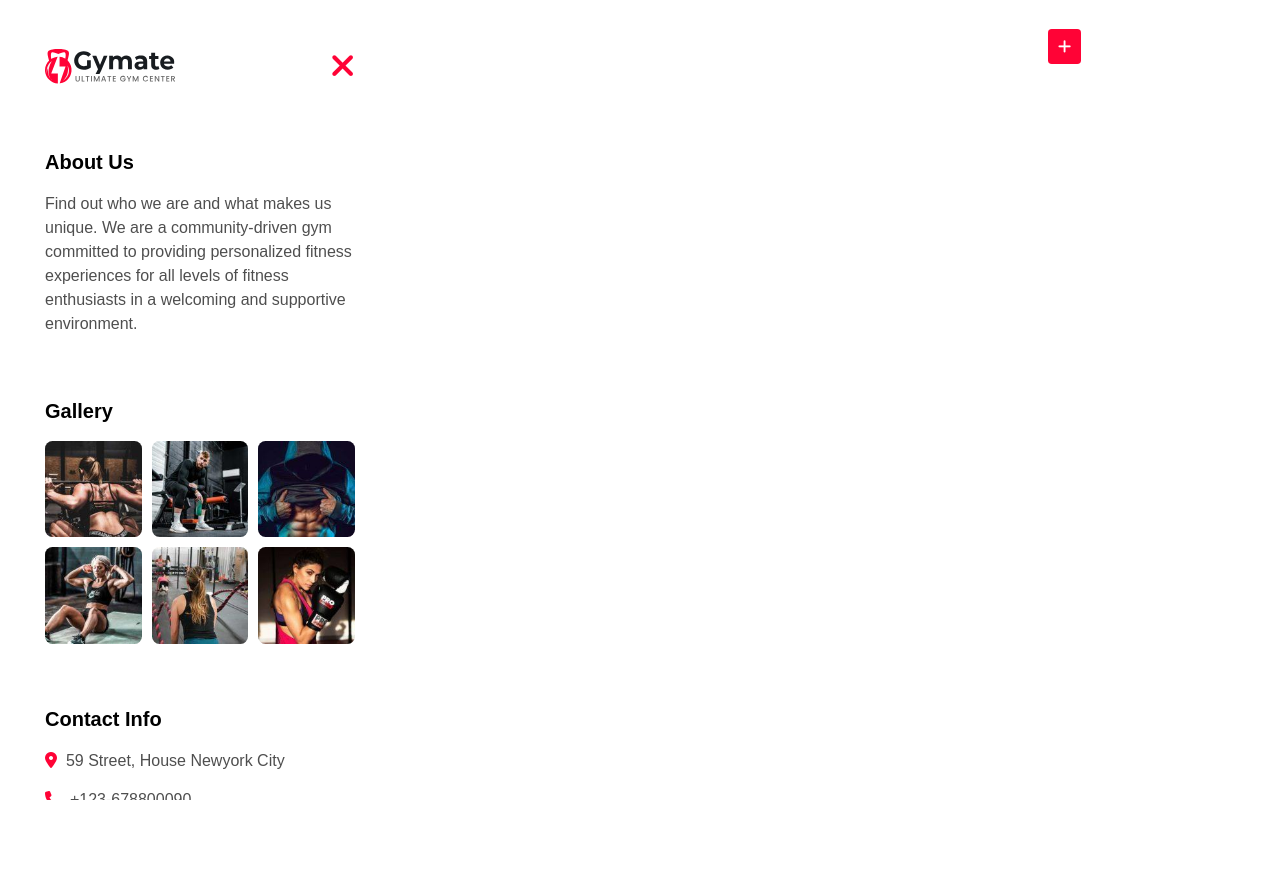
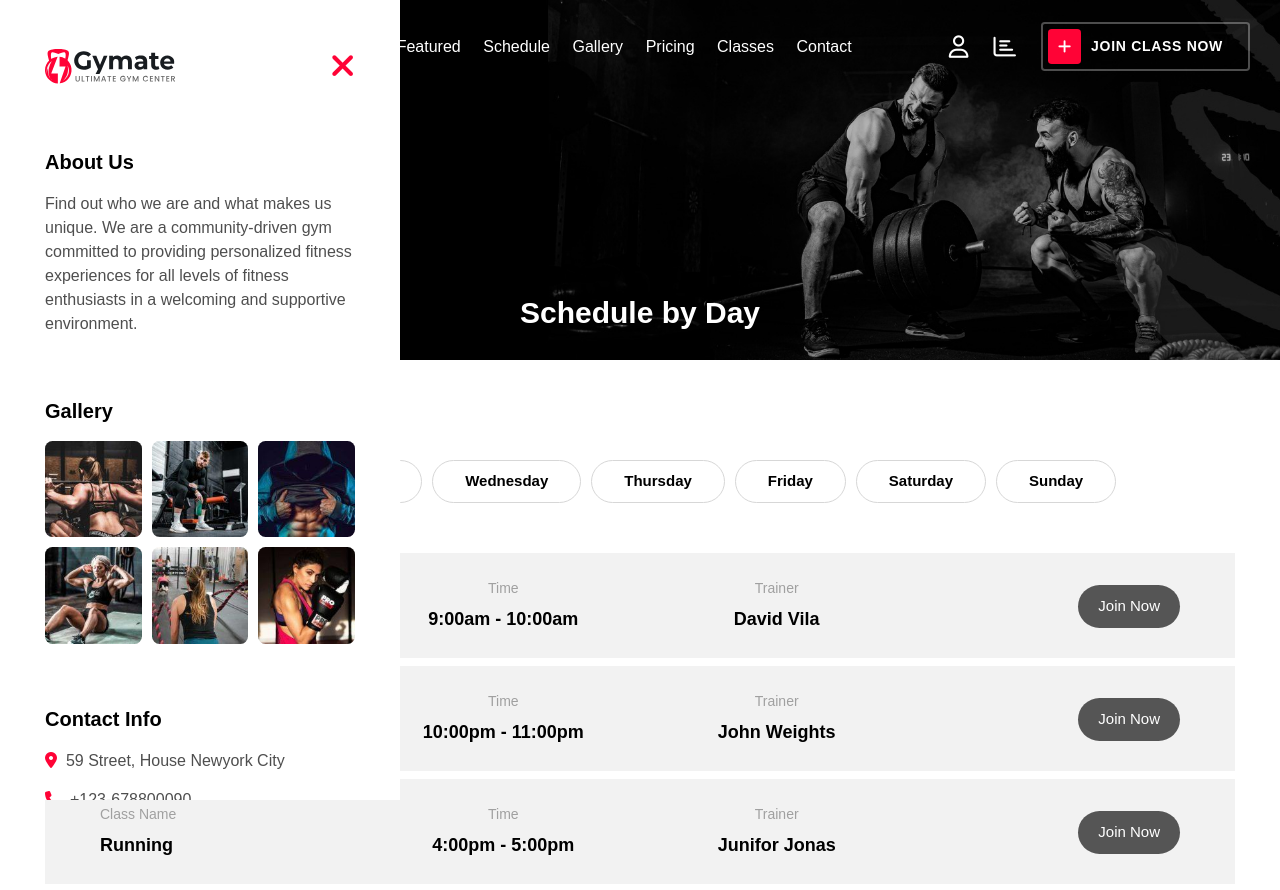
Before and after one commit to sina-olfati/gymate, a React (Create React App) app: page /schedule/monday in a window 1280 px wide. Shown: the top 890 px of the page. Before the commit the page ends 800 px from the top, so only its background shows below. Built offline with nearby package versions, Linux system fonts and the light colour scheme; no server answers.

Commit message:
BogBox: completed | Schedule: completed

```diff
--- a/src/App.js
+++ b/src/App.js
@@ -9,7 +9,14 @@ import { AuthContextProvider } from "./context/AuthContext";
 import Classes from "./Pages/Classes";
 import Price from "./Pages/Price";
 import Blog from "./Pages/Blog";
-import Schedule from "./Pages/Schedule";
+import Schedule from "./Pages/Schedule/Schedule";
+import Monday from "./Pages/Schedule/Monday";
+import Tuesday from "./Pages/Schedule/Tuesday";
+import Wednesday from "./Pages/Schedule/Wednesday";
+import Thursday from "./Pages/Schedule/Thursday";
+import Friday from "./Pages/Schedule/Friday";
+import Saturday from "./Pages/Schedule/Saturday";
+import Sunday from "./Pages/Schedule/Sunday";
 
 function App() {
   return (
@@ -24,7 +31,16 @@ function App() {
           <Route path="/classes" element={<Classes />} />
           <Route path="/pricing" element={<Price />} />
           <Route path="/blog" element={<Blog />} />
-          <Route path="/schedule" element={<Schedule />} />
+
+          <Route path="schedule" element={<Schedule />}>
+            <Route path="monday" element={<Monday />} />
+            <Route path="tuesday" element={<Tuesday />} />
+            <Route path="wednesday" element={<Wednesday />} />
+            <Route path="thursday" element={<Thursday />} />
+            <Route path="friday" element={<Friday />} />
+            <Route path="saturday" element={<Saturday />} />
+            <Route path="sunday" element={<Sunday />} />
+          </Route>
         </Routes>
       </AuthContextProvider>
     </>
--- a/src/Pages/Schedule/Monday.jsx
+++ b/src/Pages/Schedule/Monday.jsx
@@ -85,14 +85,10 @@ function Monday() {
                 David Vila
               </p>
             </li>
-            <li className="py-[25px] px-[55px] bg-[#f2f2f2] w-full  min800:justify-center items-center flex justify-end">
-              <Link
-                onClick={() => window.top(0, 0)}
-                to="/contact"
-                className="text-white text-[15px] font-medium bg-[#555] py-[10px] px-[20px] rounded-[30px] hover:bg-[#ff0336] ease-in duration-200  "
-              >
+            <li className="py-[25px] px-[55px] bg-[#f2f2f2] w-full text-right min800:text-center">
+              <button className="text-white text-[15px] font-medium bg-[#555] py-[10px] px-[20px] rounded-[30px] mt-3 hover:bg-[#ff0336] ease-in duration-200  ">
                 Join Now
-              </Link>
+              </button>
             </li>
           </ul>
           {/* row */}
@@ -120,14 +116,10 @@ function Monday() {
                 John Weights
               </p>
             </li>
-            <li className="py-[25px] px-[55px] bg-[#f2f2f2] w-full min800:justify-center items-center flex justify-end">
-              <Link
-                onClick={() => window.top(0, 0)}
-                to="/contact"
-                className="text-white text-[15px] font-medium bg-[#555] py-[10px] px-[20px] rounded-[30px] mt-3 hover:bg-[#ff0336] ease-in duration-200 "
-              >
+            <li className="py-[25px] px-[55px] bg-[#f2f2f2] w-full text-right min800:text-center">
+              <button className="text-white text-[15px] font-medium bg-[#555] py-[10px] px-[20px] rounded-[30px] mt-3 hover:bg-[#ff0336] ease-in duration-200 ">
                 Join Now
-              </Link>
+              </button>
             </li>
           </ul>
           {/* row */}
@@ -153,14 +145,10 @@ function Monday() {
                 Junifor Jonas
               </p>
             </li>
-            <li className="py-[25px] px-[55px] bg-[#f2f2f2] w-full items-center flex justify-end min800:justify-center">
-              <Link
-                onClick={() => window.top(0, 0)}
-                to="/contact"
-                className="text-white text-[15px] font-medium bg-[#555] py-[10px] px-[20px] rounded-[30px] mt-3 hover:bg-[#ff0336] ease-in duration-200 "
-              >
+            <li className="py-[25px] px-[55px] bg-[#f2f2f2] w-full text-right min800:text-center">
+              <button className="text-white text-[15px] font-medium bg-[#555] py-[10px] px-[20px] rounded-[30px] mt-3 hover:bg-[#ff0336] ease-in duration-200 ">
                 Join Now
-              </Link>
+              </button>
             </li>
           </ul>
           {/* row */}
@@ -186,14 +174,10 @@ function Monday() {
                 Robert Louis
               </p>
             </li>
-            <li className="py-[25px] px-[55px] bg-[#f2f2f2] w-full items-center flex justify-end min800:justify-center">
-              <Link
-                onClick={() => window.top(0, 0)}
-                to="/contact"
-                className="text-white text-[15px] font-medium bg-[#555] py-[10px] px-[20px] rounded-[30px] mt-3 hover:bg-[#ff0336] ease-in duration-200 "
-              >
+            <li className="py-[25px] px-[55px] bg-[#f2f2f2] w-full text-right min800:text-center">
+              <button className="text-white text-[15px] font-medium bg-[#555] py-[10px] px-[20px] rounded-[30px] mt-3 hover:bg-[#ff0336] ease-in duration-200 ">
                 Join Now
-              </Link>
+              </button>
             </li>
           </ul>
         </div>
--- a/src/components/Blog/BlogBox.jsx
+++ b/src/components/Blog/BlogBox.jsx
@@ -1,7 +1,32 @@
-function BlogBox() {
+import { Link } from "react-router-dom";
+
+function BlogBox({ date, title, description }) {
+  const goTop = () => {
+    window.scrollTo({
+      top: 0,
+      behavior: "none",
+    });
+  };
   return (
     <>
-      <div className="w-1/3 shadow-xl flex flex-col"></div>
+      <div className="w-[37rem] min540:w-[100%] shadow-xl flex flex-col px-[3rem] py-[5rem]">
+        {/* date */}
+        <p className="text-[15px] font-bold text-[#323232] border-[#323232] border-solid rounded-full border-[1px] w-fit px-5 py-2 mb-6">
+          {date}
+        </p>
+        {/* title */}
+        <h3 className="text-[22px] font-bold py-5">{title}</h3>
+        {/* desc */}
+        <p className="text-[15px] text-[#646464] font-medium">{description}</p>
+        {/* blog cta */}
+        <Link
+          to="/blog"
+          onClick={goTop}
+          className="text-[15px] uppercase font-bold mt-10 w-[16rem] h-[5rem] bg-[#FF0336] text-white text-center pt-[14px]"
+        >
+          Read more &nbsp; <i className="fa-solid fa-arrow-right"></i>
+        </Link>
+      </div>
     </>
   );
 }
--- a/src/components/Nav/NavList.jsx
+++ b/src/components/Nav/NavList.jsx
@@ -32,7 +32,7 @@ function NavList() {
           style={{ transition: "all 0.3s" }}
           className=" cursor-pointer hover:text-[#ff0336]"
         >
-          <Link onClick={goTop} to={"/schedule"}>
+          <Link onClick={goTop} to={"/schedule/monday"}>
             Schedule
           </Link>
         </li>
```
